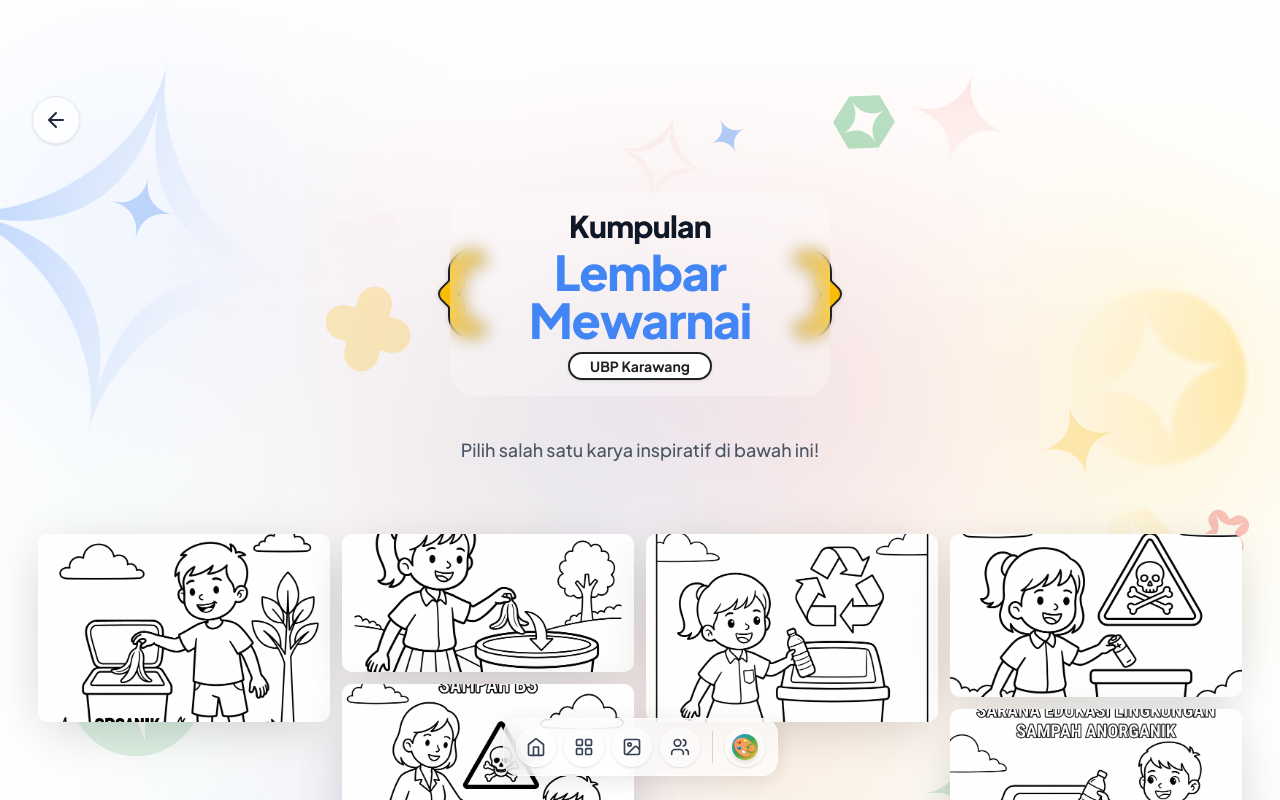
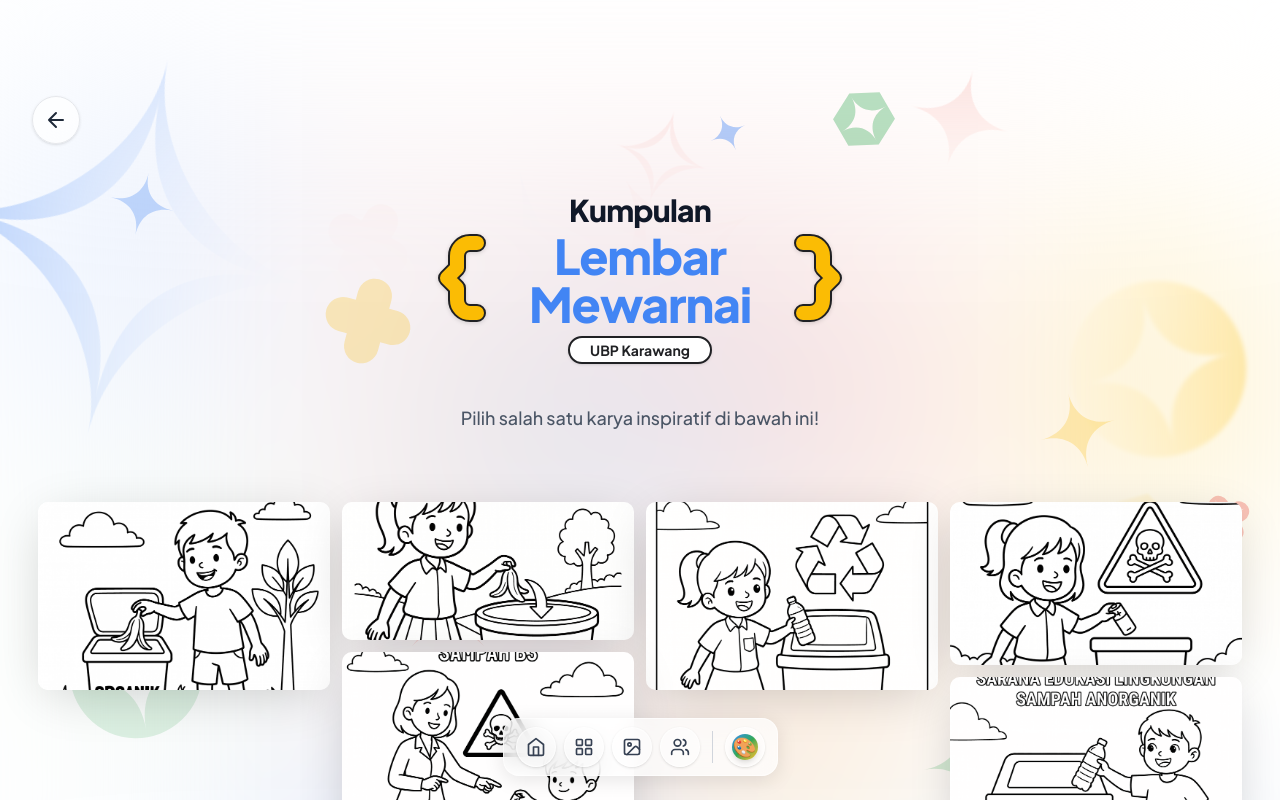
Before and after one commit to iqbalgsr46/Web-Proker-KKN-UBP-2026, a Next.js app: page /kumpulan-mewarnai in a window 1280 px wide. Shown: the top 800 px of the page. Built offline with nearby package versions, Linux system fonts and the light colour scheme.

Commit message:
style(mewarnai): remove blur container from title wrapper

```diff
--- a/src/app/kumpulan-mewarnai/page.tsx
+++ b/src/app/kumpulan-mewarnai/page.tsx
@@ -121,7 +121,7 @@ export default function KumpulanMewarnaiPage() {
           </svg>
 
           {/* Center Content */}
-          <div className="flex flex-col items-center justify-center px-0 w-[240px] md:w-[380px] z-10 bg-white/30 backdrop-blur-sm rounded-3xl py-2 md:py-4">
+          <div className="flex flex-col items-center justify-center px-0 w-[240px] md:w-[380px] z-10">
             <h2 className="text-xl md:text-3xl font-black text-gray-900 tracking-tight text-center mb-1">
               Kumpulan
             </h2>
```
